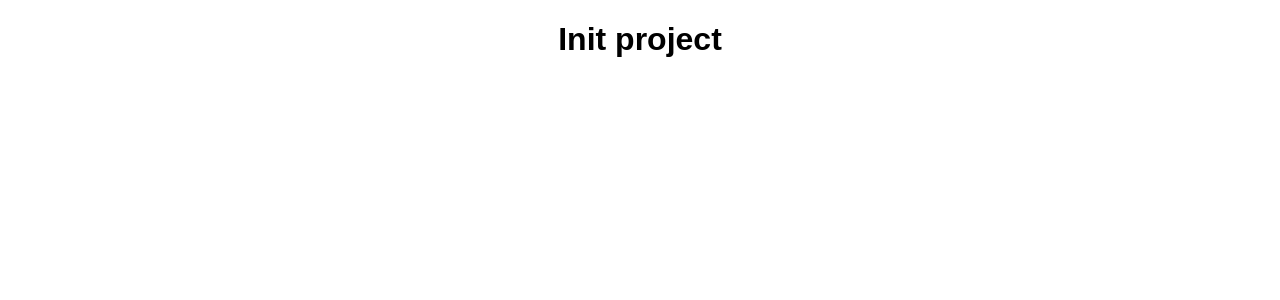
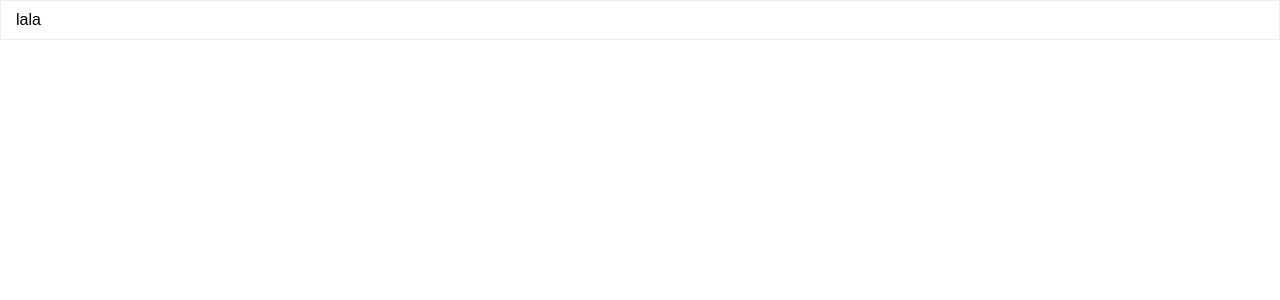
Before and after one commit to levelasquez/instacool, a React (Create React App) app: page / in a window 1280 px wide. Shown: the top 300 px of the page. Built offline with nearby package versions, Linux system fonts and the light colour scheme; the HTML template or start-up script is replaced by a standard one.

Commit message:
Card component

```diff
--- a/src/App.tsx
+++ b/src/App.tsx
@@ -1,12 +1,13 @@
-import * as React from 'react';
-import './App.css';
+import * as React from 'react'
+import './App.css'
+import Card from './components/Card'
 
 class App extends React.Component {
   public render() {
     return (
-      <div className="App">
-        <h1>Init project</h1>
-      </div>
+      <Card>
+        lala
+      </Card>
     );
   }
 }
--- /dev/null
+++ b/src/components/Card.tsx
@@ -0,0 +1,19 @@
+import * as React from 'react'
+
+const style = {
+  backgroundColor: '#fff',
+  border: '1px solid #eee',
+  padding: '10px 15px',
+}
+
+export default class Card extends React.Component {
+  public render() {
+    const { children } = this.props
+
+    return (
+      <div style={style}>
+        {children}
+      </div>
+    )
+  }
+}
```
